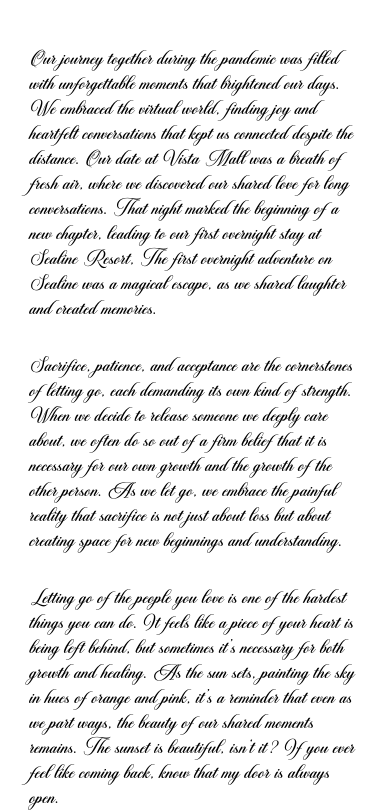
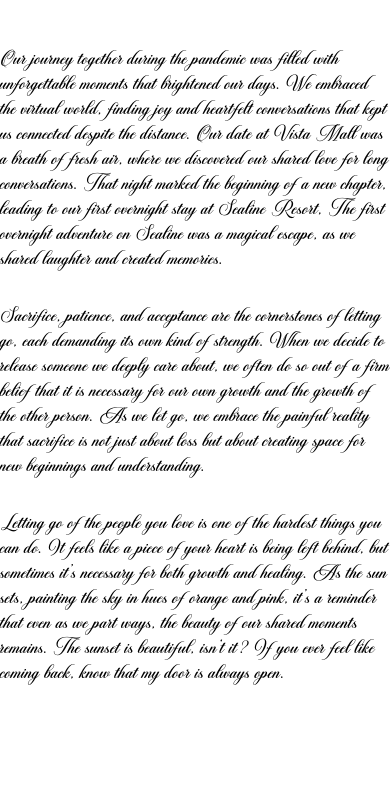
Before and after one commit to Daniel-Llanda/letter, a plain HTML site: page index.html in a window 390 px wide. Shown: the part 600-1412 px from the top of the page. After the commit the page ends 1287 px from the top, so only its background shows below. Drawn offline with Linux system fonts and the light colour scheme.

Commit message:
Update index.html

```diff
--- a/index.html
+++ b/index.html
@@ -11,7 +11,7 @@
 			box-sizing: border-box;
 		}
 		@font-face{
-			src: url("peristiwa.otf");
+			src: url("Peristiwa.otf");
 			font-family: peristiwa;
 		}
 		main{
@@ -64,13 +64,13 @@
 				font-size: 2rem;
 			}
 			.message{
-				padding: 0 40px;
+				padding: 20 40px;
 
 			}
 		}
 		@media (max-width:428px) {
 			.message{
-				padding: 0 30px;
+				padding: 10 30px;
 
 			}
 		}
```
